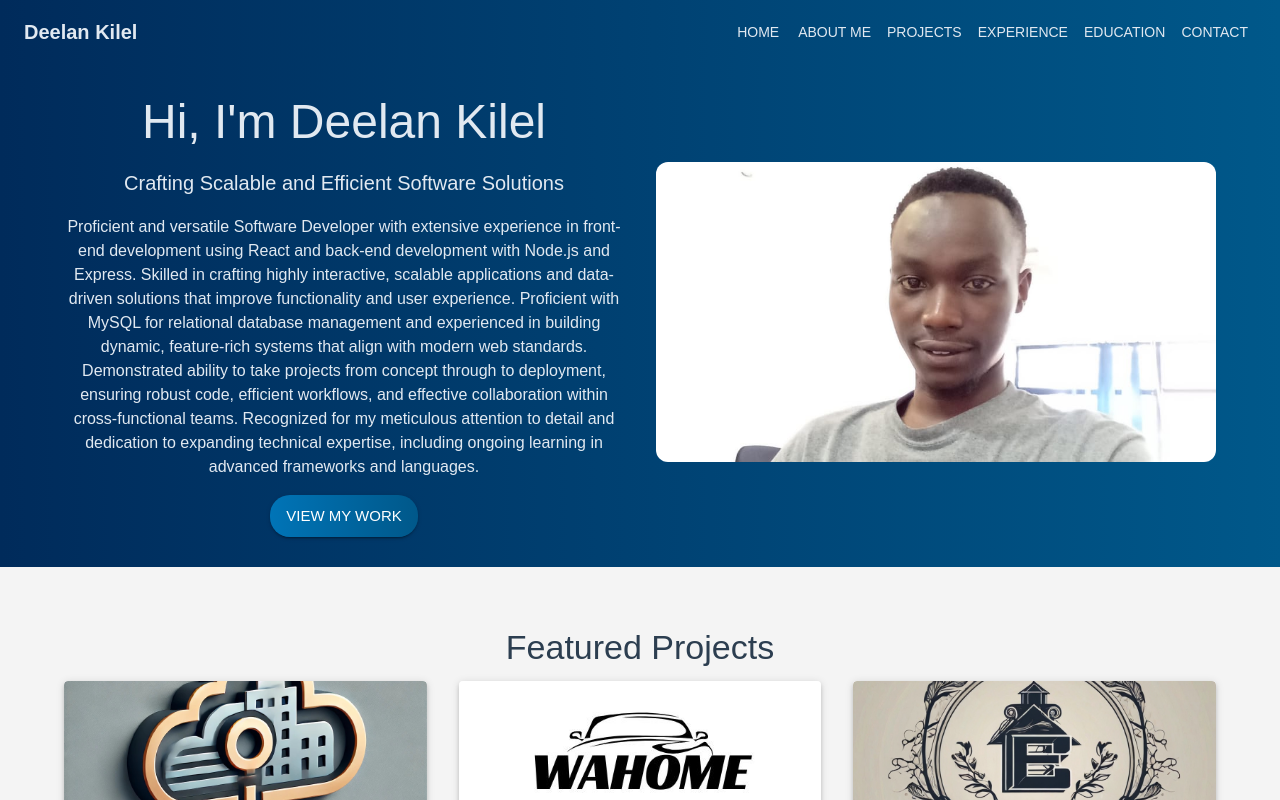
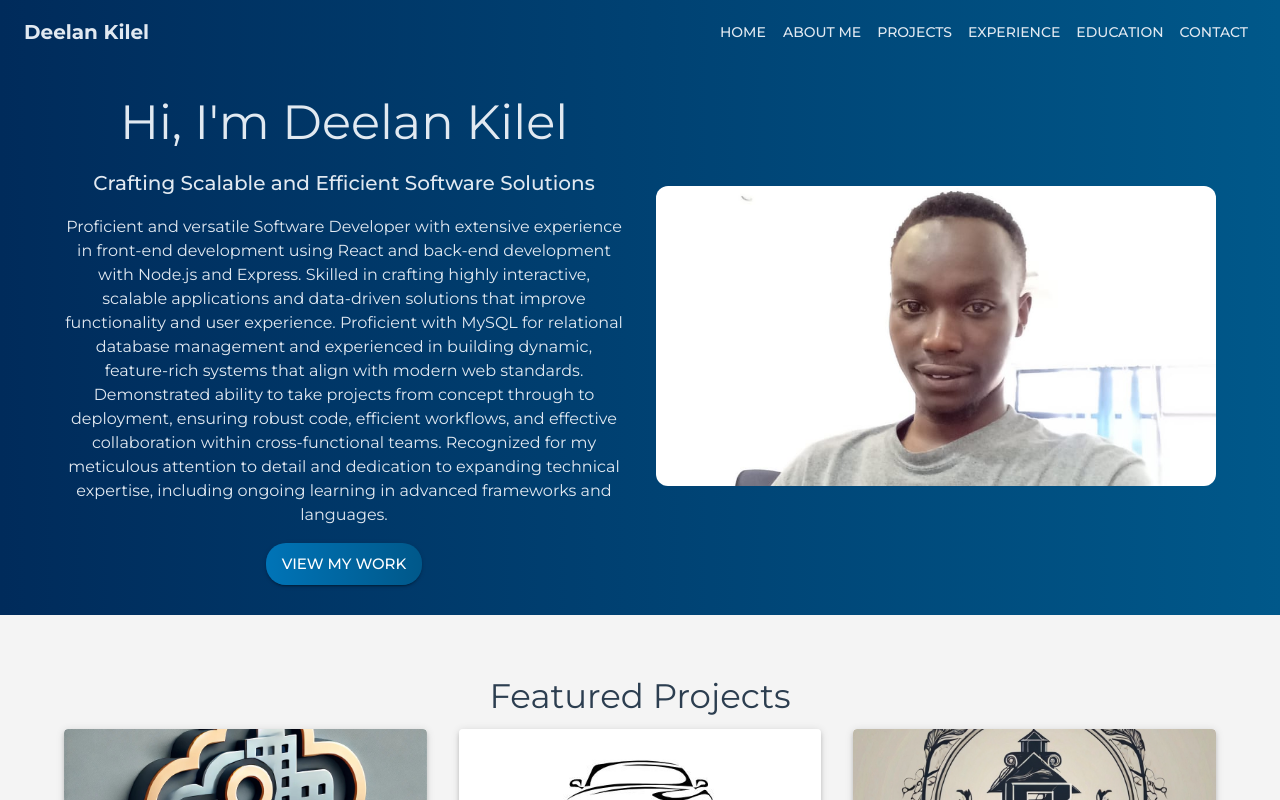
Before and after one commit to kileldylan/portfolio, a React (Create React App) app: page / in a window 1280 px wide. Shown: the top 800 px of the page. Built offline with nearby package versions, Linux system fonts and the light colour scheme.

Commit message:
updated font

```diff
--- a/public/index.html
+++ b/public/index.html
@@ -9,7 +9,7 @@
       name="description"
       content="Web site created using create-react-app"
     />
-    <link rel="apple-touch-icon" href="%PUBLIC_URL%/logo192.png" />
+    <link rel="apple-touch-icon" href="%PUBLIC_URL%/Kilel.jpg" />
     <!--
       manifest.json provides metadata used when your web app is installed on a
       user's mobile device or desktop. See https://developers.google.com/web/fundamentals/web-app-manifest/
--- a/src/components/contact.js
+++ b/src/components/contact.js
@@ -32,7 +32,7 @@ const theme = createTheme({
     },
   },
   typography: {
-    fontFamily: 'Arial, sans-serif',
+    fontFamily: 'Montserrat, Arial, sans-serif', // Set Montserrat as the global font
   },
 });
 
--- a/src/components/experience.js
+++ b/src/components/experience.js
@@ -58,8 +58,8 @@ const projects = [
     contributions: [
       'Developed the “Explore Amenities” and “Booking” modules featuring local attractions, user reviews, and availability filters.',
     ],
-    techStack: 'React, Node.js, Express.js, MySQL',
-    result: 'Delivered a seamless user interface that enabled real-time reservation updates and facility exploration, enhancing the guest experience.',
+    techStack: 'Flutter, Node.js, Express.js, MySQL',
+    result: 'Delivered a s  eamless user interface that enabled real-time reservation updates and facility exploration, enhancing the guest experience.',
   },
   {
     title: 'Point of Sale (POS) & Inventory Management System',
--- a/src/components/home.js
+++ b/src/components/home.js
@@ -20,7 +20,7 @@ import Footer from './footer';
 import { GlobalStyles, CssBaseline, ThemeProvider, createTheme } from '@mui/material';
 
 // Custom styling for Hero Section
-const HeroSection = styled(Box)({
+const HeroSection = styled(Box)(({ theme }) => ({
   backgroundImage: 'linear-gradient(to right, #002B5B, #00588A)',
   color: '#E1E9F1',
   padding: '30px 20px',
@@ -28,7 +28,11 @@ const HeroSection = styled(Box)({
   minHeight: '60vh',
   display: 'flex',
   alignItems: 'center',
-});
+  [theme.breakpoints.down('sm')]: {
+    minHeight: '50vh', // Adjust min-height for smaller screens
+    padding: '20px 10px', // Less padding on small screens
+  },
+}));
 
 const SkillsSection = styled(Box)({
   backgroundImage: 'linear-gradient(to right, #002B5B, #00588A)', // Same gradient as HeroSection
@@ -138,7 +142,7 @@ const theme = createTheme({
     },
   },
   typography: {
-    fontFamily: 'Arial, sans-serif',
+    fontFamily: 'Montserrat, Arial, sans-serif', // Set Montserrat as the global font
   },
 });
 
```
Also changed, not shown: public/kilel.jpg (added).
